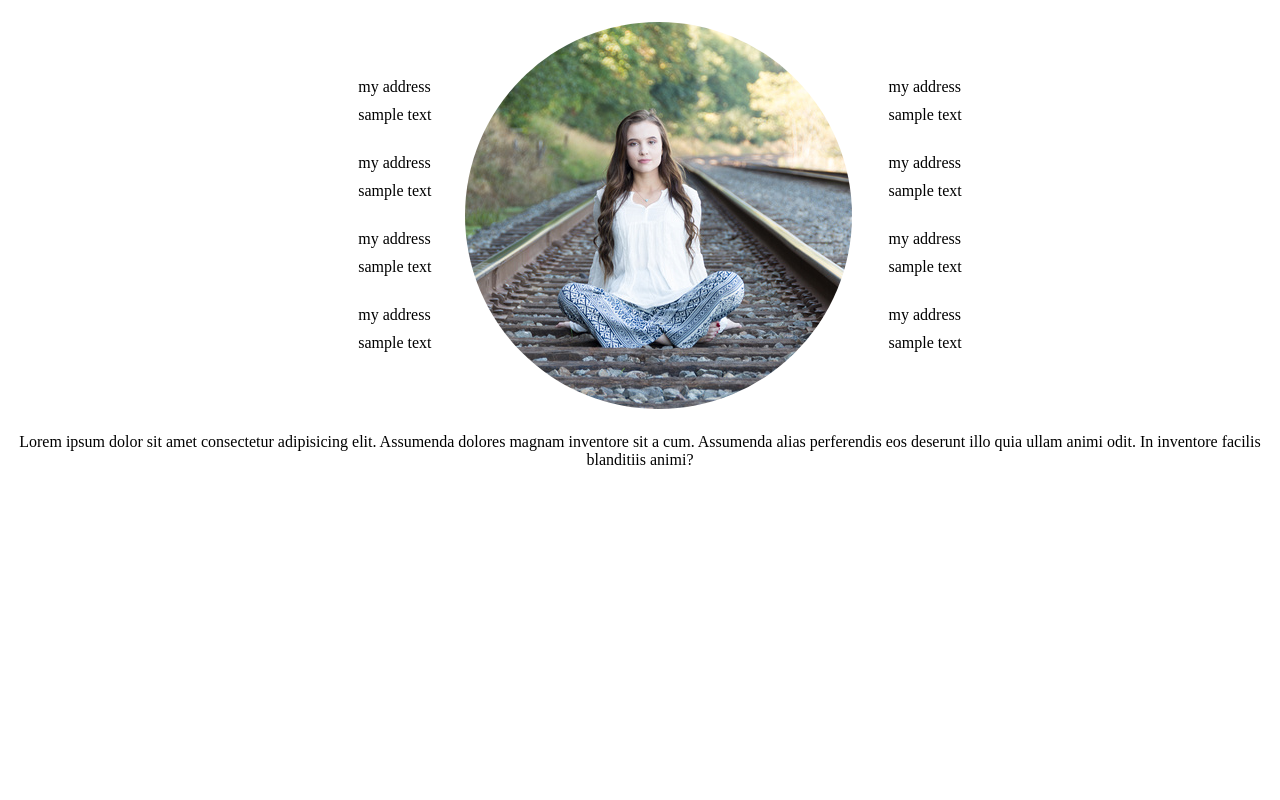
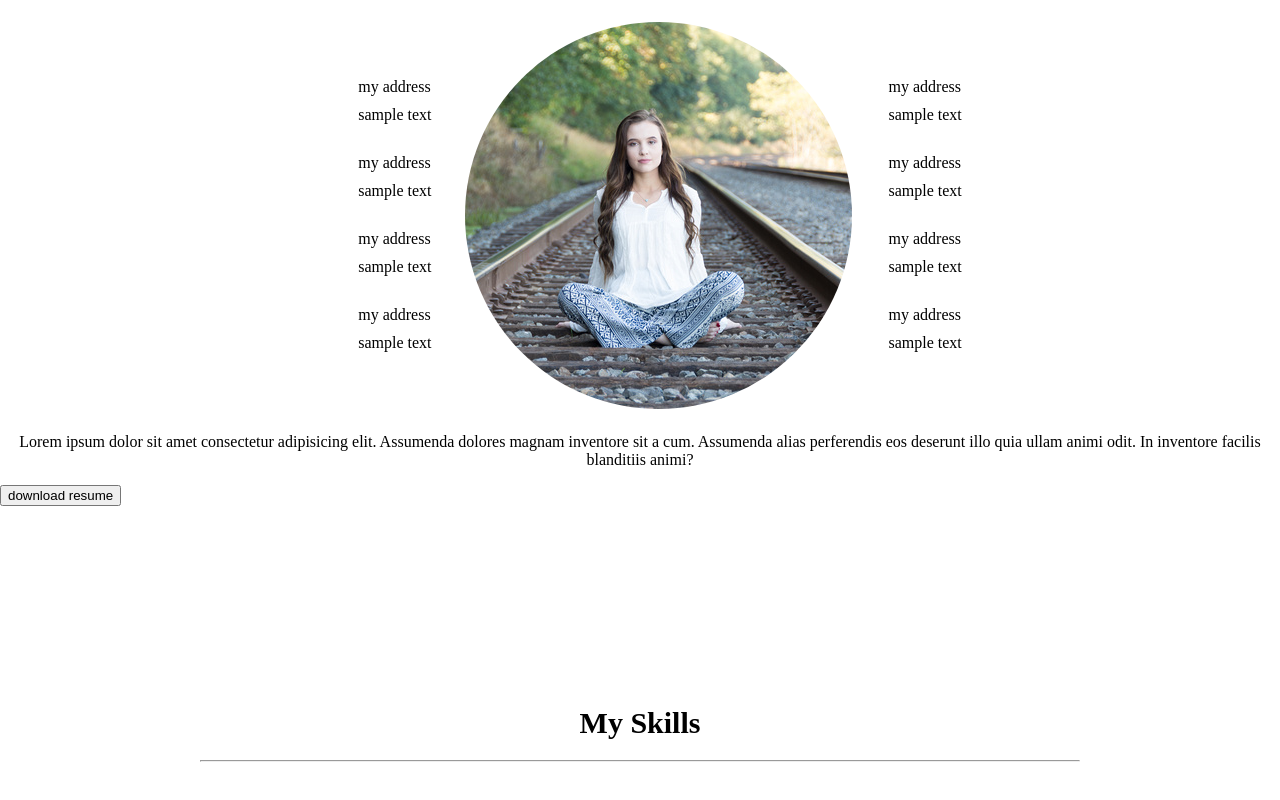
Before and after one commit to mehrnaz-ghaffar/portfolio, a Vue app: page / in a window 1280 px wide. Shown: the part 944-1744 px from the top of the page. Before the commit the page ends 1429 px from the top, so only its background shows below. Built offline with nearby package versions, Linux system fonts and the light colour scheme.

Commit message:
chore : added skills section

```diff
--- a/src/App.vue
+++ b/src/App.vue
@@ -18,6 +18,7 @@
         <li>test</li>
       </ul>
     </nav>
+
 
 
     <main
@@ -90,7 +91,20 @@
           <p>Lorem ipsum dolor sit amet consectetur adipisicing elit. Assumenda dolores magnam inventore sit a cum.
              Assumenda alias perferendis eos deserunt illo quia ullam animi odit. In inventore facilis blanditiis animi?</p>
         </div>
+        <button>download resume</button>
       </section>
+
+      <!-- skills Section -->
+      <section class="mySkills">
+        <h2>My Skills</h2>
+        <hr>
+
+
+      </section>
+
+
+
+
     </main>
   </div>
 </template>
@@ -271,7 +285,7 @@ main.navbarHover{
 
 
 
-/* Introduction Section */
+/*  ///////////////  Introduction Section  ///////////////// */
 .introductionImage {
   width: 100%;
   height: 100vh;
@@ -298,12 +312,12 @@ main.navbarHover{
 }
 
 
-/* About Section */
+/*   /////////////////  About Section ///////////////////  */
 .about{
   margin-top: 50px;
 }
 
-.about h2{
+h2{
   text-align: center;
   margin: 20px;
   font-size:30px;
@@ -346,4 +360,11 @@ main.navbarHover{
   margin-bottom: -20px;
 }
 
+
+/* /////////////////  Skills Sections  ///////////////// */
+.mySkills{
+  margin: 200px;
+}
+
+
 </style>
```
